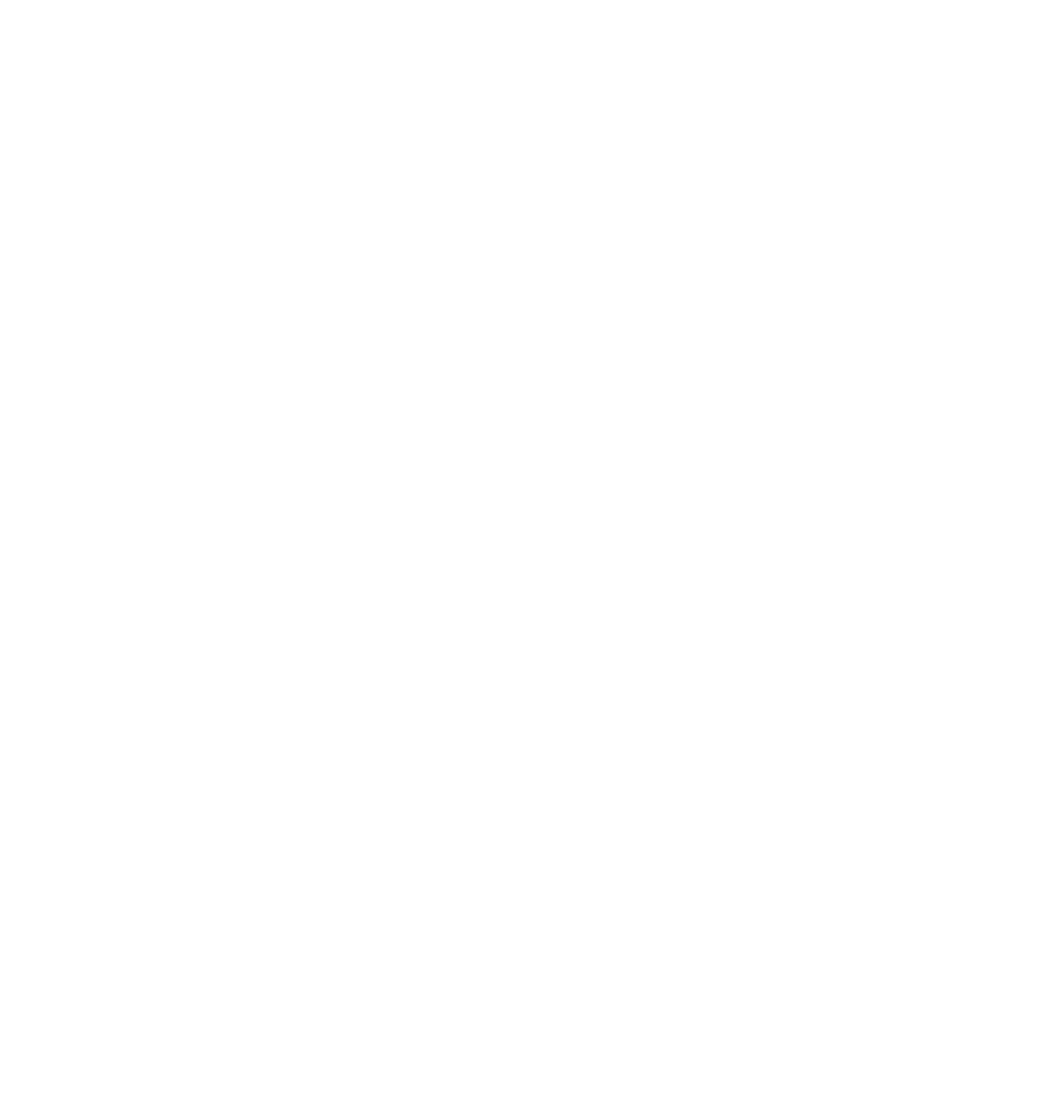
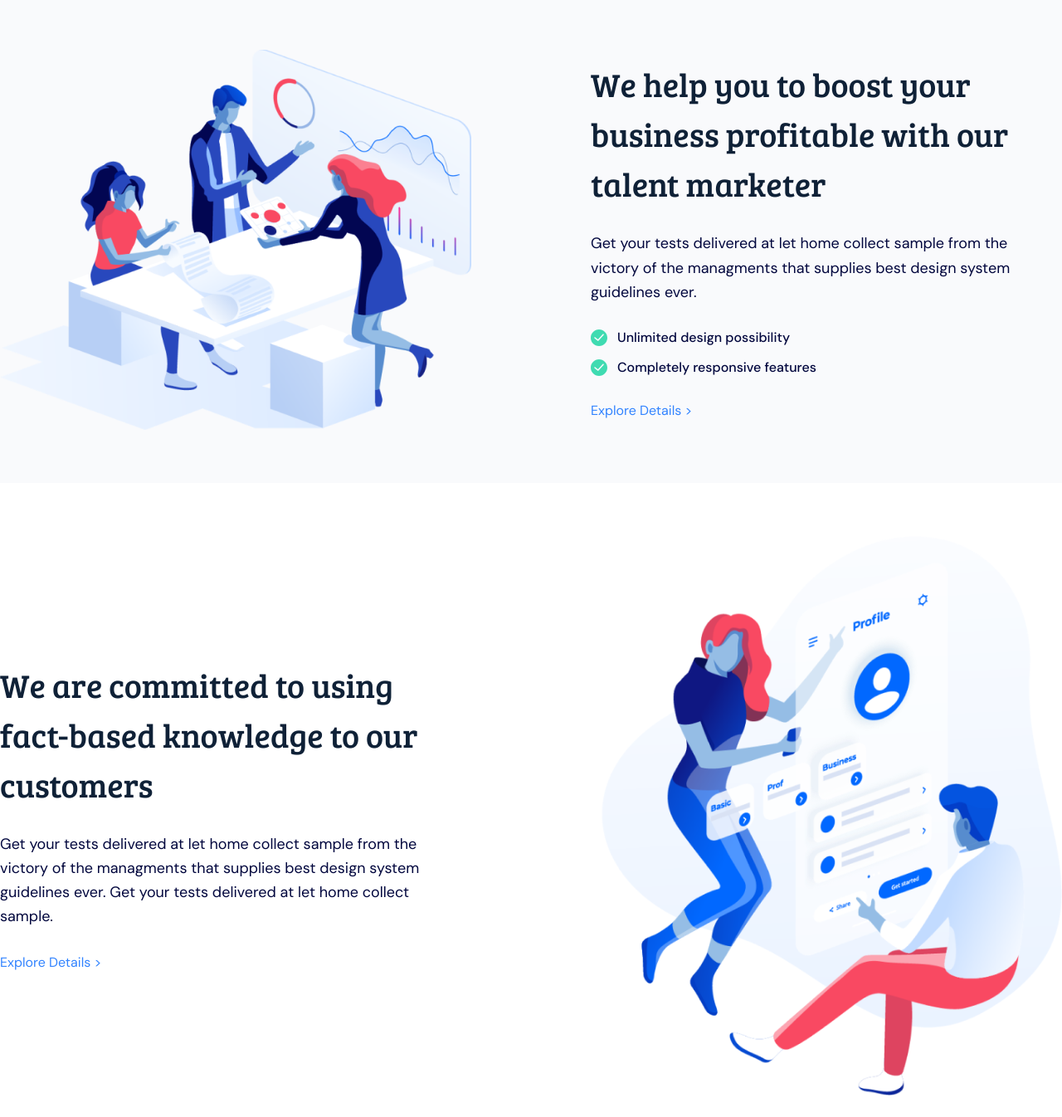
Before and after one commit to chuluq/creative-agency-landing-page, a Next.js app: page / in a window 1280 px wide. Shown: the part 1364-2710 px from the top of the page at 83% size. Before the commit the page ends 1360 px from the top, so only its background shows below. Built offline with nearby package versions, Linux system fonts and the light colour scheme.

Commit message:
feat: add features

```diff
--- a/src/app/page.tsx
+++ b/src/app/page.tsx
@@ -1,3 +1,4 @@
+import { Features } from "@/components/features";
 import { Header } from "@/components/header";
 import { Service } from "@/components/service";
 
@@ -6,6 +7,7 @@ export default function Home() {
     <div className="font-sans">
       <Header />
       <Service />
+      <Features />
     </div>
   );
 }
--- /dev/null
+++ b/src/components/features.tsx
@@ -0,0 +1,81 @@
+import Image from "next/image";
+
+import boost from "@/assets/boost-illustration.png";
+import knowledge from "@/assets/knowledge-illustration.png";
+import avatar from "@/assets/user-avatar.png";
+import done from "@/assets/done.svg";
+
+export const Features = () => {
+  return (
+    <section id="features">
+      <div>
+        <div className="bg-[#F9FAFC] py-16">
+          <div className="container mx-auto grid max-w-screen-xl grid-cols-2 items-center gap-x-36">
+            <Image src={boost} alt="illustration" />
+            <div className="flex max-w-[511px] flex-col gap-y-7">
+              <h2 className="font-serif text-[40px] text-[#0F2137]">
+                We help you to boost your business profitable with our talent
+                marketer
+              </h2>
+              <p className="text-lg leading-relaxed text-[#02073E]">
+                Get your tests delivered at let home collect sample from the
+                victory of the managments that supplies best design system
+                guidelines ever.
+              </p>
+              <div className="space-y-3">
+                <div className="flex items-center gap-x-3">
+                  <Image src={done} alt="done" />
+                  <p className="font-medium text-[#02073E]">
+                    Unlimited design possibility
+                  </p>
+                </div>
+                <div className="flex items-center gap-3">
+                  <Image src={done} alt="done" />
+                  <p className="font-medium text-[#02073E]">
+                    Completely responsive features
+                  </p>
+                </div>
+              </div>
+              <a href="https://google.com" className="text-[#3183FF]">
+                Explore Details {">"}
+              </a>
+            </div>
+          </div>
+        </div>
+        <div className="py-16">
+          <div className="container mx-auto grid max-w-screen-xl grid-cols-2 items-center gap-x-36">
+            <Image src={knowledge} alt="illustration" className="order-last" />
+            <div className="flex max-w-[511px] flex-col gap-y-7">
+              <h2 className="font-serif text-[40px] text-[#0F2137]">
+                We are committed to using fact-based knowledge to our customers
+              </h2>
+              <p className="text-lg leading-relaxed text-[#02073E]">
+                Get your tests delivered at let home collect sample from the
+                victory of the managments that supplies best design system
+                guidelines ever. Get your tests delivered at let home collect
+                sample.
+              </p>
+              <a href="https://google.com" className="text-[#3183FF]">
+                Explore Details {">"}
+              </a>
+            </div>
+          </div>
+        </div>
+      </div>
+      <div className="py-16">
+        <div className="container mx-auto flex max-w-screen-xl flex-col items-center gap-28">
+          <div className="flex flex-col items-center gap-6">
+            <h2 className="max-w-2xl text-center font-serif text-[40px] text-[#0F2137]">
+              More than thousand of user we have worldwide with happy feedback
+            </h2>
+            <p className="max-w-xl text-center leading-relaxed text-[#0F2137]">
+              Focus only on the meaning, we take care of the design. As soon as
+              the meeting end you can export in one click into your preferred.
+            </p>
+          </div>
+          <Image src={avatar} alt="avatar" />
+        </div>
+      </div>
+    </section>
+  );
+};
--- a/src/components/service.tsx
+++ b/src/components/service.tsx
@@ -1,4 +1,4 @@
-import Image, { StaticImageData } from "next/image";
+import Image, { type StaticImageData } from "next/image";
 
 import marketplace from "@/assets/marketplace.png";
 import gift from "@/assets/gift.png";
```
Also changed, not shown: src/assets/done.svg (added).
